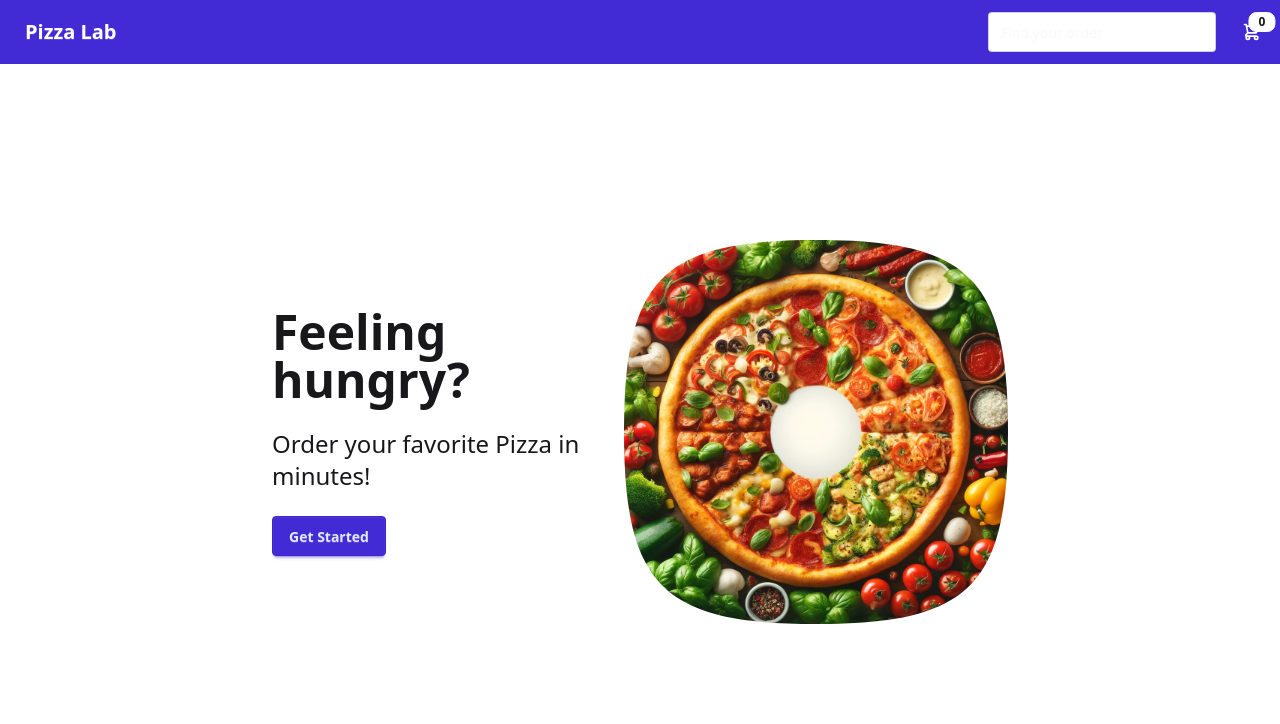
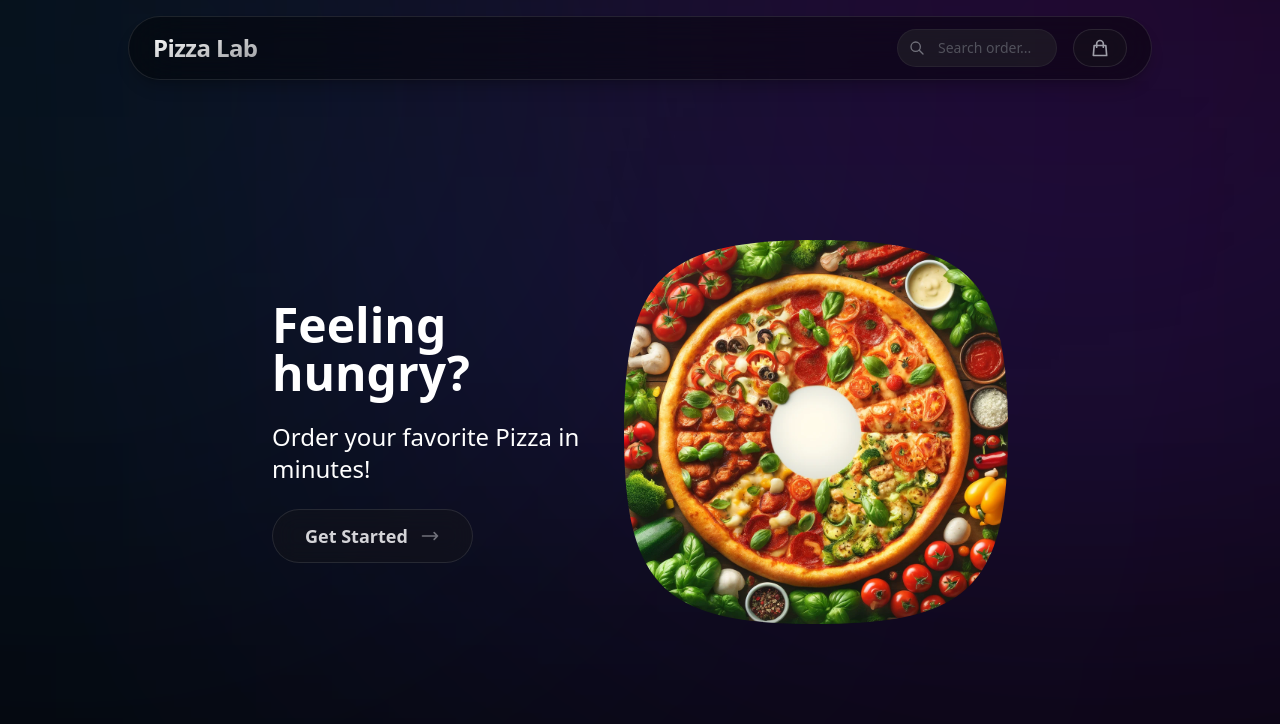
Before and after one commit to MUmarOfficial/pizza-lab, a React (Vite) app: page / in a window 1280 px wide. Shown: the top 724 px of the page. Built offline with nearby package versions, Linux system fonts and the light colour scheme.

Commit message:
revise UI designs

```diff
--- a/package.json
+++ b/package.json
@@ -13,6 +13,7 @@
     "@ngneat/falso": "^8.0.2",
     "@reduxjs/toolkit": "^2.11.2",
     "@tailwindcss/vite": "^4.1.18",
+    "framer-motion": "^12.23.26",
     "payment": "^2.4.7",
     "react": "^19.2.0",
     "react-credit-cards-2": "^1.0.3",
--- a/src/components/CreditCard.tsx
+++ b/src/components/CreditCard.tsx
@@ -15,6 +15,14 @@ type CardState = {
   name: string;
   focus: undefined | Focused;
 };
+
+const inputStyle = `
+  w-full max-w-xs px-4 py-3 rounded-xl outline-none
+  bg-zinc-800/50 border border-white/10 backdrop-blur-sm
+  text-neutral-200 placeholder:text-zinc-600
+  transition-all duration-300
+  focus:bg-zinc-900 focus:border-cyan-500/50 focus:shadow-[0_0_15px_rgba(34,211,238,0.2)]
+`;
 
 type CreditCardProps = {
   submitHandler: (state: Omit<CardState, 'focus'>) => void;
@@ -94,47 +102,49 @@ const CreditCard: FC<CreditCardProps> = ({ submitHandler }) => {
         focused={state.focus}
       />
       <div className="form-inputs w-full px-8 flex flex-col gap-4">
-        <div className="flex flex-col gap-2 w-full">
+        <div className="flex flex-col gap-2">
           <input
             type="text"
             name="number"
             placeholder="Card Number"
             pattern="^(\d\s?){16}(?=\D*$)|(\d\s?){19}(?=\D*$)$"
             required
-            className="input input-bordered w-full max-w-xs"
+            className={inputStyle}
             onChange={handleInputChange}
             onFocus={handleInputFocus}
           />
-          <small>Eg: XXXX XXXX XXXX XXXX(XXX)</small>
+          <small className="text-xs text-zinc-500 ml-2">Eg: XXXX XXXX XXXX XXXX</small>
         </div>
         <div>
           <input
             type="text"
             name="name"
-            className="input input-bordered w-full max-w-xs"
-            placeholder="Name"
+            className={inputStyle}
+            placeholder="Cardholder Name"
             required
             onChange={handleInputChange}
             onFocus={handleInputFocus}
           />
         </div>
-        <div>
+        <div className="flex gap-4">
+          <div className="flex-1">
             <input
               type="tel"
               name="expiry"
-            className="input input-bordered w-full max-w-xs"
-            placeholder="Valid Thru (MM/YY)"
+              className={`${inputStyle} w-full`} // Ensure full width within flex
+              placeholder="MM/YY"
               pattern="^(0[1-9]|1[0-2])\/\d{2}$"
               required
               onChange={handleInputChange}
               onFocus={handleInputFocus}
             />
           </div>
-        <div>
+
+          <div className="flex-1">
             <input
               type="tel"
               name="cvc"
-            className="input input-bordered w-full max-w-xs"
+              className={`${inputStyle} w-full`} // Ensure full width within flex
               placeholder="CVC"
               pattern="\d{3,4}"
               required
@@ -143,8 +153,9 @@ const CreditCard: FC<CreditCardProps> = ({ submitHandler }) => {
             />
           </div>
         </div>
-      <div className="form-actions w-44">
-        <button type="submit" className="btn btn-primary btn-block">
+      </div>
+      <div className="form-actions w-44 flex justify-center items-center">
+        <button type="submit" className="myBtn px-12 py-3 rounded-full mx-auto">
           PAY
         </button>
       </div>{" "}
--- a/src/components/Header.tsx
+++ b/src/components/Header.tsx
@@ -11,63 +11,78 @@ const Header = () => {
   const navigate = useNavigate();
 
   return (
-    <div className="navbar bg-primary text-base-100 sticky top-0 z-40 gap-4">
-      <Link to={"/"} className="btn btn-ghost text-xl">
+    <div className="navbar sticky top-4 z-40 max-w-5xl mx-auto px-6 py-3 rounded-full
+                    backdrop-blur-xl bg-black/40 border border-white/10
+                    shadow-lg shadow-black/20 flex items-center justify-between gap-4">
+      <Link
+        to={"/"}
+        className="text-2xl font-bold tracking-tight bg-gradient-to-br from-white to-white/60 bg-clip-text text-transparent hover:to-white transition-all"
+      >
         Pizza Lab
       </Link>
+      <div className="flex items-center gap-4">
         <form
-        className="flex-1 flex justify-end"
+          className="relative group"
           onSubmit={(ev) => {
             ev.preventDefault();
             navigate(`/order/${orderId}`);
             setOrderId("");
           }}
         >
+          <svg
+            xmlns="http://www.w3.org/2000/svg"
+            className={`absolute left-3 top-1/2 -translate-y-1/2 h-4 w-4 transition-colors duration-300 ${isFocused ? "text-cyan-400" : "text-zinc-500 group-hover:text-zinc-400"
+              }`}
+            fill="none"
+            viewBox="0 0 24 24"
+            stroke="currentColor"
+          >
+            <path strokeLinecap="round" strokeLinejoin="round" strokeWidth="2" d="M21 21l-6-6m2-5a7 7 0 11-14 0 7 7 0 0114 0z" />
+          </svg>
+
           <input
             name="orderId"
             required
             onFocus={() => setIsFocused(true)}
             onBlur={() => setIsFocused(false)}
-          onChange={(ev) => {
-            setOrderId(ev.target.value);
-          }}
+            onChange={(ev) => setOrderId(ev.target.value)}
             type="text"
             value={orderId}
-          placeholder={isFocused ? "Enter order#" : "Find your order"}
-          className="input text-neutral-100 input-bordered w-full md:w-auto"
+            placeholder="Search order..."
+            className={`
+              bg-zinc-800/50 border border-white/5 rounded-full py-2 pl-10 pr-4 text-sm text-neutral-200 outline-none
+              transition-all duration-300 ease-out placeholder:text-zinc-600
+              ${isFocused ? "w-64 border-cyan-500/50 bg-zinc-900 shadow-[0_0_15px_rgba(34,211,238,0.2)]" : "w-40 hover:bg-zinc-800 hover:border-white/10"}
+            `}
           />
         </form>
-      <div className="flex justify-center items-center gap-1">
-        {
-          pizzasPrice ? (
-            <div className="font-semibold gap-1 flex">
-              <span className="hidden md:flex">Cart total: </span>
-              <span>€{pizzasPrice}</span>{" "}
-            </div>
-          ) : null
-        }
         <Link
           to="/cart"
-          tabIndex={0}
-          role="button"
-          className="btn btn-ghost btn-circle"
+          className="group relative flex items-center gap-3 px-4 py-2 rounded-full
+                     bg-zinc-900/40 border border-white/10 transition-all duration-300
+                     hover:bg-zinc-800 hover:border-purple-500/50 hover:shadow-[0_0_15px_rgba(168,85,247,0.2)]"
         >
-          <div className="indicator">
+          {pizzasPrice > 0 && (
+            <span className="font-semibold text-sm text-zinc-300 group-hover:text-white transition-colors">
+              €{pizzasPrice}
+            </span>
+          )}
+
+          <div className="relative">
             <svg
               xmlns="http://www.w3.org/2000/svg"
-              className="h-5 w-5"
+              className="h-5 w-5 text-zinc-400 group-hover:text-purple-400 transition-colors"
               fill="none"
               viewBox="0 0 24 24"
               stroke="currentColor"
             >
-              <path
-                strokeLinecap="round"
-                strokeLinejoin="round"
-                strokeWidth="2"
-                d="M3 3h2l.4 2M7 13h10l4-8H5.4M7 13L5.4 5M7 13l-2.293 2.293c-.63.63-.184 1.707.707 1.707H17m0 0a2 2 0 100 4 2 2 0 000-4zm-8 2a2 2 0 11-4 0 2 2 0 014 0z"
-              />
+              <path strokeLinecap="round" strokeLinejoin="round" strokeWidth="2" d="M16 11V7a4 4 0 00-8 0v4M5 9h14l1 12H4L5 9z" />
             </svg>
-            <span className="badge badge-sm indicator-item">{pizzasCount}</span>
+            {pizzasCount > 0 && (
+              <span className="absolute -top-2 -right-2 flex h-4 w-4 items-center justify-center rounded-full bg-purple-500 text-[10px] font-bold text-white shadow-sm">
+                {pizzasCount}
+              </span>
+            )}
           </div>
         </Link>
       </div>
--- a/src/components/Hero.tsx
+++ b/src/components/Hero.tsx
@@ -2,17 +2,36 @@ import { Link } from "react-router-dom";
 
 const Hero = () => {
   return (
-    <div className="hero min-h-[calc(100vh-96px)] bg-base-100">
+    <div className="hero min-h-[calc(100vh-96px)]">
       <div className="hero-content flex-col lg:flex-row-reverse gap-8">
         <img
           src="images/hero.webp"
-          className="max-w-[240px] md:max-w-sm mask mask-squircle shadow-2xl"
+          alt="hero-img"
+          className="max-w-60 md:max-w-sm mask mask-squircle shadow-2xl"
         />
         <div className="text-center lg:text-left">
           <h1 className="text-5xl font-bold">Feeling hungry?</h1>
           <p className="py-6 text-2xl">Order your favorite Pizza in minutes!</p>
-          <Link to={"/menu"} className="btn btn-primary">
-            Get Started
+          <Link
+            to="/menu"
+            className="group relative inline-flex items-center gap-3 px-8 py-3 rounded-full
+             bg-zinc-900/40 border border-white/10 backdrop-blur-md
+             transition-all duration-300 ease-out
+             hover:bg-zinc-800 hover:border-purple-500/50 hover:shadow-[0_0_20px_rgba(168,85,247,0.4)]"
+          >
+            <span className="text-lg font-semibold text-zinc-300 group-hover:text-white transition-colors">
+              Get Started
+            </span>
+            <svg
+              xmlns="http://www.w3.org/2000/svg"
+              className="w-5 h-5 text-zinc-500 transition-all duration-300
+               group-hover:text-purple-400 group-hover:translate-x-1"
+              fill="none"
+              viewBox="0 0 24 24"
+              stroke="currentColor"
+            >
+              <path strokeLinecap="round" strokeLinejoin="round" strokeWidth={2} d="M17 8l4 4m0 0l-4 4m4-4H3" />
+            </svg>
           </Link>
         </div>
       </div>
--- a/src/components/MenuItem.tsx
+++ b/src/components/MenuItem.tsx
@@ -11,7 +11,7 @@ const MenuItem: FC<MenuItemProps> = ({ item, readonly }) => {
   const quantity = item.quantity;
   const dispatch = useAppDispatch();
   return (
-    <div className="card px-4 card-side bg-base-300 shadow-xl">
+    <div className="card px-4 card-side shadow-xl myBtn ">
       <figure className="w-32 min-w-32 mask mask-squircle">
         <img src={`/images/pizzas/${item.image}`} alt="Movie" />
       </figure>
@@ -23,7 +23,7 @@ const MenuItem: FC<MenuItemProps> = ({ item, readonly }) => {
           {
             quantity === 0 && !readonly ? (
               <button
-                className="btn btn-primary"
+                className="myBtn px-8 py-3 rounded-full "
                 onClick={() => {
                   dispatch(addItem(item));
                 }}
@@ -34,7 +34,7 @@ const MenuItem: FC<MenuItemProps> = ({ item, readonly }) => {
               <div className="flex gap-4 items-center">
                 {!readonly && (
                   <button
-                    className="btn btn-sm md:btn-md btn-primary btn-circle"
+                      className="myBtn px-3 py-3 rounded-full"
                     onClick={() => {
                       dispatch(removeItem(item));
                     }}
@@ -57,7 +57,7 @@ const MenuItem: FC<MenuItemProps> = ({ item, readonly }) => {
                 {!readonly && (
                   <>
                     <button
-                      className="btn btn-sm md:btn-md btn-primary btn-circle"
+                        className="myBtn px-3 py-3 rounded-full"
                       onClick={() => {
                         dispatch(addItem(item));
                       }}
@@ -76,7 +76,7 @@ const MenuItem: FC<MenuItemProps> = ({ item, readonly }) => {
                       </svg>
                     </button>
                     <button
-                      className="btn btn-sm md:btn-md btn-primary ml-4"
+                        className="myBtn px-8 py-3 rounded-full"
                       onClick={() => {
                         dispatch(deleteItem(item));
                       }}
@@ -96,7 +96,7 @@ const MenuItem: FC<MenuItemProps> = ({ item, readonly }) => {
                         />
                       </svg>
 
-                      <span className="hidden md:block">Delete</span>
+                      <span className="hidden md:block ">Delete</span>
                     </button>{" "}
                   </>
                 )}
--- a/src/components/RootLayout.tsx
+++ b/src/components/RootLayout.tsx
@@ -3,16 +3,38 @@ import Header from "./Header";
 
 const RootLayout = () => {
   return (
-    <>
-      <Header/>
-      <main>
-        <div className="py-4 bg-base-100">
+    <div className="relative min-h-screen w-full bg-[#05050a] text-white overflow-hidden selection:bg-fuchsia-500/30">
+      <div className="fixed inset-0 z-0 pointer-events-none overflow-hidden">
+        <div
+          className="absolute top-[-30%] right-[-20%]
+                     w-[70vw] h-[70vh] rounded-full
+                     bg-fuchsia-600/40 mix-blend-screen
+                     blur-[250px] md:blur-[350px]"
+        />
+        <div
+          className="absolute top-[-20%] left-[-25%]
+                     w-[60vw] h-[60vh] rounded-full
+                     bg-cyan-500/30 mix-blend-screen
+                     blur-[250px] md:blur-[350px]"
+        />
+        <div
+          className="absolute top-[10%] left-[20%] right-[20%]
+                        w-full h-[50vh]
+                        bg-blue-800/20 mix-blend-screen
+                        blur-[200px]"
+        />
+      </div>
+      <div className="relative z-10 shadow-xl shadow-black/20">
+        <Header />
+        <main>
+          <div className="py-4">
             <section className="max-w-3xl mx-auto">
-                <Outlet/>
+              <Outlet />
             </section>
-        </div>
-      </main>
-    </>
+          </div>
+        </main>
+      </div>
+    </div>
   );
 };
 
--- a/src/index.css
+++ b/src/index.css
@@ -4,3 +4,7 @@
 * {
   box-sizing: border-box;
 }
+
+.myBtn {
+  @apply  bg-zinc-900/40 border border-white/10 backdrop-blur-md transition-all duration-300 ease-out hover:bg-zinc-800 hover:border-purple-500/50 hover:shadow-[0_0_20px_rgba(168,85,247,0.4)]
+}
--- a/src/pages/Cart.tsx
+++ b/src/pages/Cart.tsx
@@ -26,7 +26,7 @@ const Cart = () => {
             <span>Total price</span>
             <span className="text-primary">€{totalPrice}</span>
           </div>
-          <Link to={"/checkout"} className="btn btn-primary w-44">
+          <Link to={"/checkout"} className="myBtn px-8 py-3 rounded-full">
             Checkout
           </Link>
         </>
--- a/src/pages/Checkout.tsx
+++ b/src/pages/Checkout.tsx
@@ -19,7 +19,7 @@ const Checkout = () => {
       <h2 className="text-3xl text-center m-2">Checkout</h2>
       {
         cartItems.length ? (
-          <div className="grid grid-cols-1 my-4 p-4 md:grid-cols-2 gap-8 card bg-base-300 shadow-xl">
+          <div className="grid grid-cols-1 my-4 p-4 md:grid-cols-2 gap-8 card  shadow-xl">
             <section>
               <h2 className="text-2xl w-full text-center mb-4 card-title block">
                 Order Summary
--- a/src/pages/Order.tsx
+++ b/src/pages/Order.tsx
@@ -25,7 +25,7 @@ const Order = () => {
     <div className="my-6">
       <BackBtn to={"/menu"}>Back to menu</BackBtn>
       <h2 className="text-3xl text-center my-4">Order #{order.id}</h2>
-      <div className="card bg-base-100 p-4">
+      <div className="card p-4">
         <div className="card-body gap-8">
           <div className="mx-5 card-title">Items</div>
           {order.items.map((item) => {
--- a/src/router.tsx
+++ b/src/router.tsx
@@ -13,7 +13,6 @@ const router = createBrowserRouter(
             <Route index={true} element={<Home />} />
             <Route path="/menu" element={<Menu />} />
             <Route path="/cart" element={<Cart />} />
-            <Route path="/cart" element={<Cart />} />
             <Route path="/checkout" element={<Checkout />} />
             <Route errorElement={<OrderNotFound/>} loader={orderLoader} path="/order/:orderId" element={<Order />} />
         </Route>
```
Also changed, not shown: 1 other file (tests, documents, lock files or other folders). Lines whose indentation alone changed are shown as unchanged.
